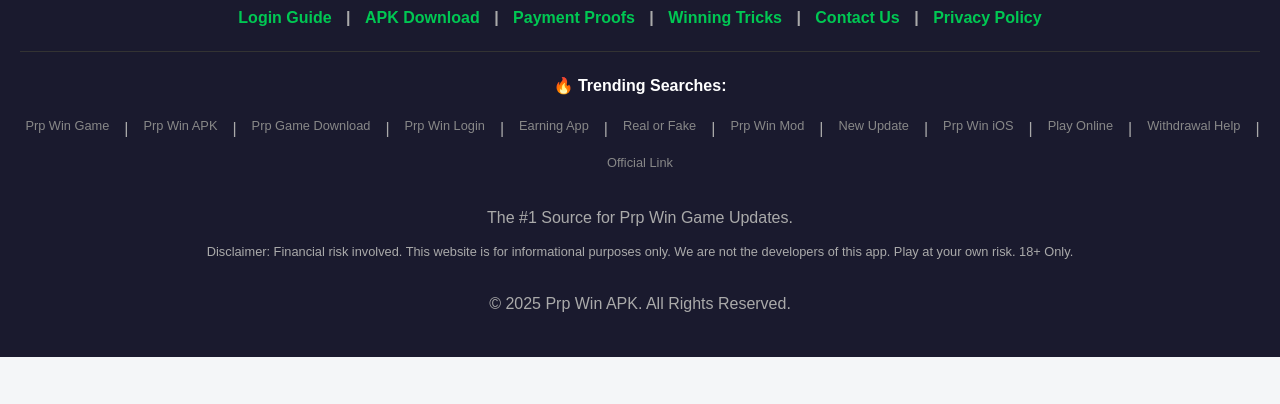
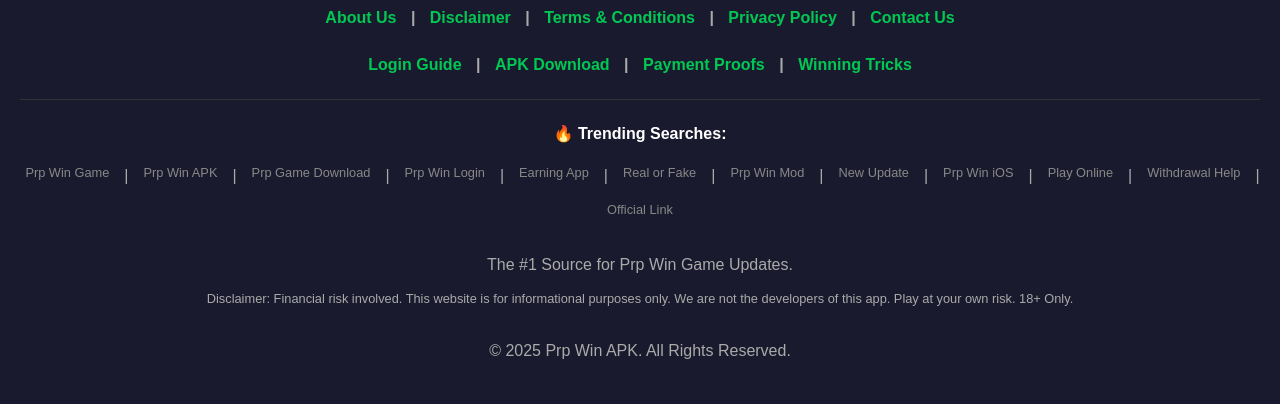
Before and after one commit to uzairop6363/prpwinapk.net, a plain HTML site: page index.html in a window 1280 px wide. Shown: the part 3462-3866 px from the top of the page. Before the commit the page ends 3819 px from the top, so only its background shows below. Drawn offline with Linux system fonts and the light colour scheme.

Commit message:
Update index.html

```diff
--- a/index.html
+++ b/index.html
@@ -259,12 +259,18 @@
         </div>
 
         <div class="footer-links">
+            <a href="about.html">About Us</a> |
+            <a href="disclaimer.html">Disclaimer</a> |
+            <a href="terms.html">Terms & Conditions</a> |
+            <a href="privacy.html">Privacy Policy</a> |
+            <a href="contact.html">Contact Us</a>
+        </div>
+
+        <div class="footer-links" style="margin-top: 10px;">
             <a href="register.html">Login Guide</a> |
             <a href="download.html">APK Download</a> |
             <a href="proof.html">Payment Proofs</a> |
-            <a href="tricks.html">Winning Tricks</a> |
-            <a href="contact.html">Contact Us</a> |
-            <a href="privacy.html">Privacy Policy</a>
+            <a href="tricks.html">Winning Tricks</a>
         </div>
 
         <div class="seo-links">
```
